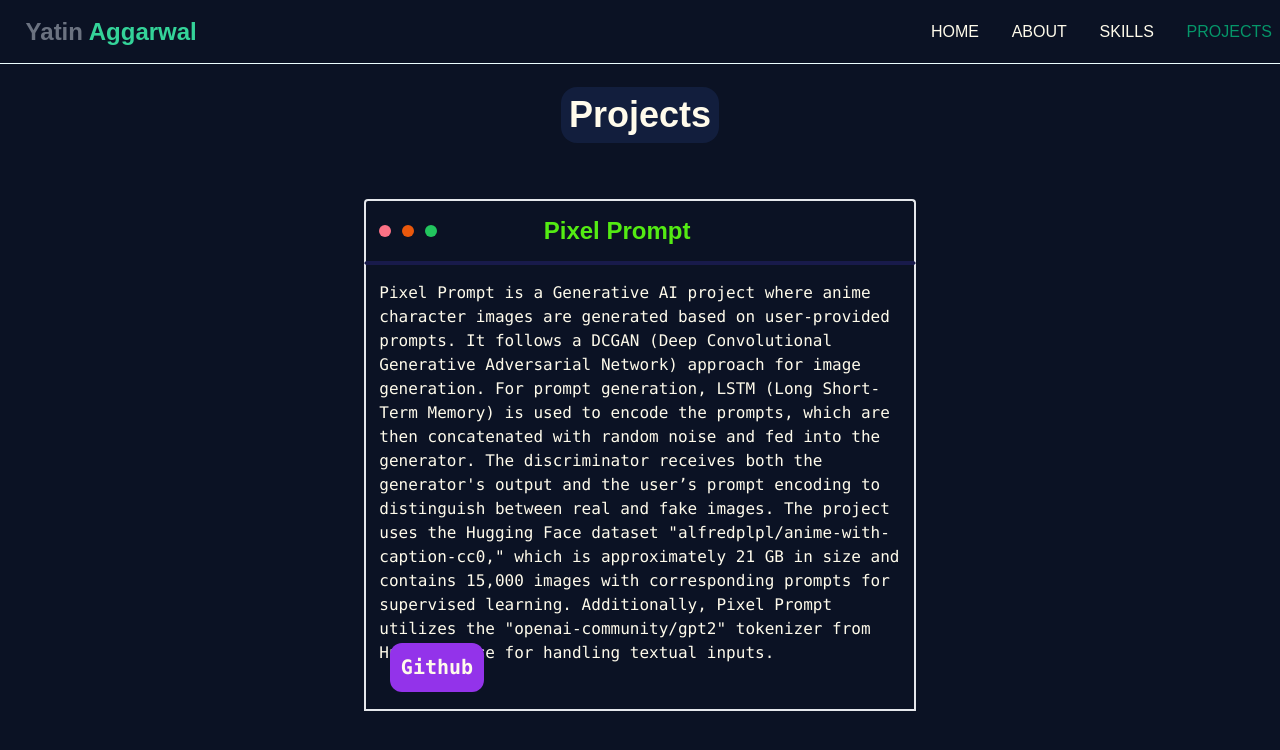
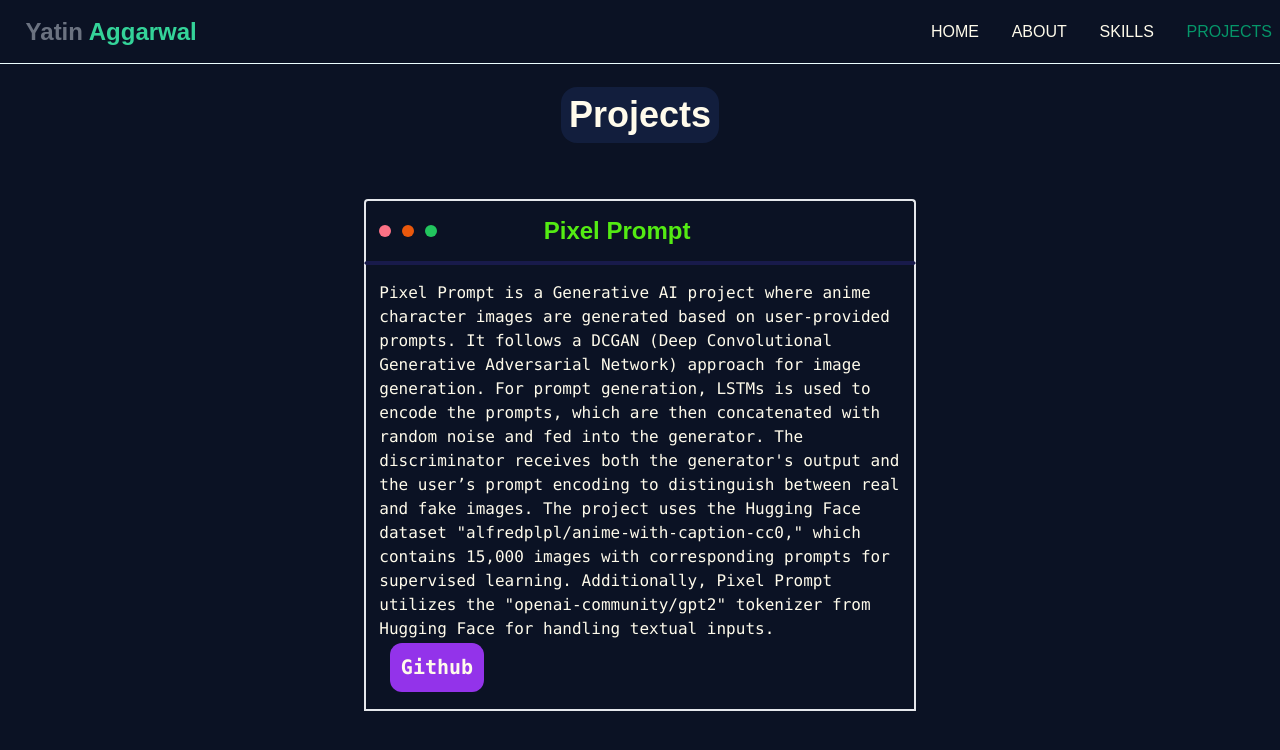
Before and after one commit to Yatin-aggarwal/Yatin_Porfolio, a React (Vite) app: page /projects in a window 1280 px wide. Shown: the top 750 px of the page. Built offline with nearby package versions, Linux system fonts and the light colour scheme.

Commit message:
updates commit

```diff
--- a/src/Components/Project_Discription.js
+++ b/src/Components/Project_Discription.js
@@ -1,7 +1,7 @@
 const Project_Discription= {
    Pixel_Prompt:{
        title:"Pixel Prompt",
-       content:"Pixel Prompt is a Generative AI project where anime character images are generated based on user-provided prompts. It follows a DCGAN (Deep Convolutional Generative Adversarial Network) approach for image generation. For prompt generation, LSTM (Long Short-Term Memory) is used to encode the prompts, which are then concatenated with random noise and fed into the generator. The discriminator receives both the generator's output and the user’s prompt encoding to distinguish between real and fake images. The project uses the Hugging Face dataset \"alfredplpl/anime-with-caption-cc0,\" which is approximately 21 GB in size and contains 15,000 images with corresponding prompts for supervised learning. Additionally, Pixel Prompt utilizes the \"openai-community/gpt2\" tokenizer from Hugging Face for handling textual inputs. ",
+       content:"Pixel Prompt is a Generative AI project where anime character images are generated based on user-provided prompts. It follows a DCGAN (Deep Convolutional Generative Adversarial Network) approach for image generation. For prompt generation, LSTMs is used to encode the prompts, which are then concatenated with random noise and fed into the generator. The discriminator receives both the generator's output and the user’s prompt encoding to distinguish between real and fake images. The project uses the Hugging Face dataset \"alfredplpl/anime-with-caption-cc0,\" which contains 15,000 images with corresponding prompts for supervised learning. Additionally, Pixel Prompt utilizes the \"openai-community/gpt2\" tokenizer from Hugging Face for handling textual inputs. ",
        github:'https://github.com/Yatin-aggarwal/Pixel_Prompt',
 
 
```
